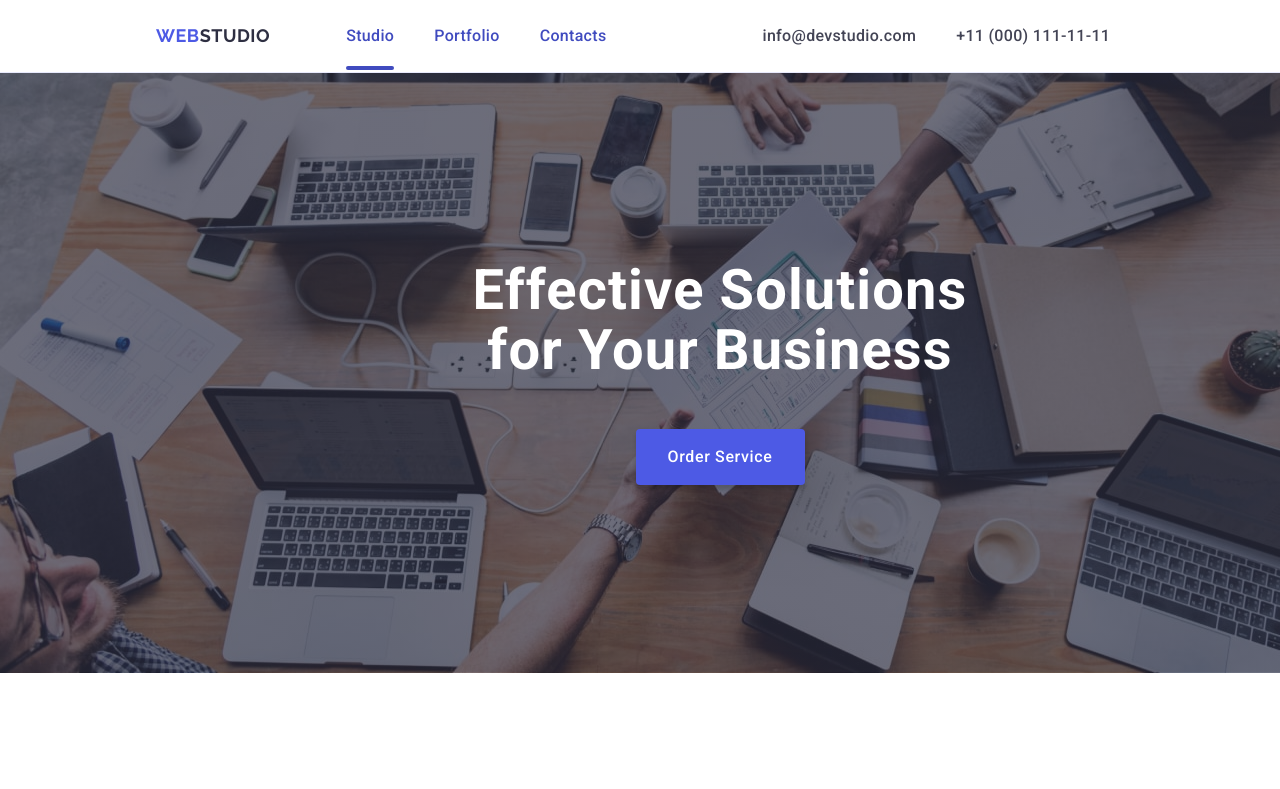
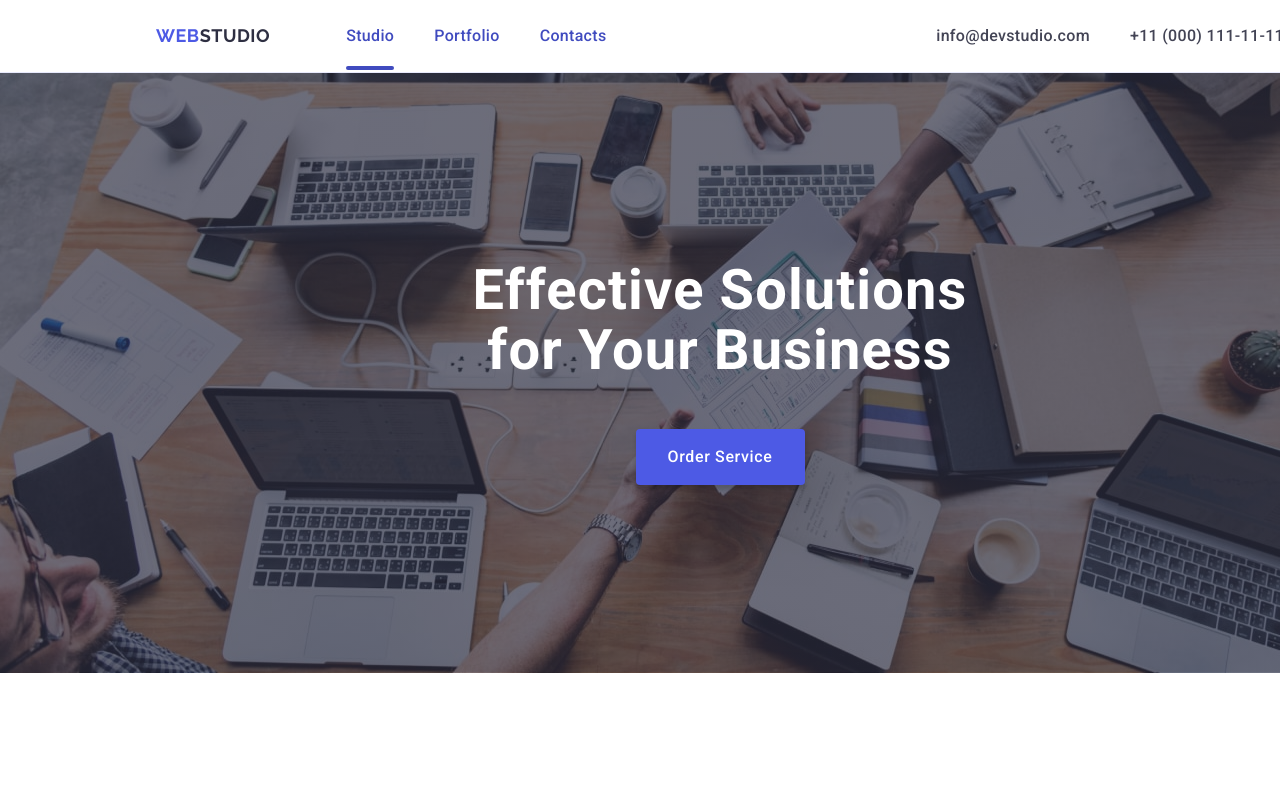
Before and after one commit to 111Makss111/goit-markup-hw-04, a plain HTML site: page index.html in a window 1280 px wide. Shown: the top 789 px of the page. Drawn offline with nearby package versions, Linux system fonts and the light colour scheme.

Commit message:
Update styles.css

```diff
--- a/css/styles.css
+++ b/css/styles.css
@@ -107,7 +107,7 @@ img {
   font-style: normal;
   display: flex;
   margin-left: auto;
-  margin-left: 156px;
+  /* margin-left: 156px; */
 }
 .header-contact-menu {
   display: flex;
```
